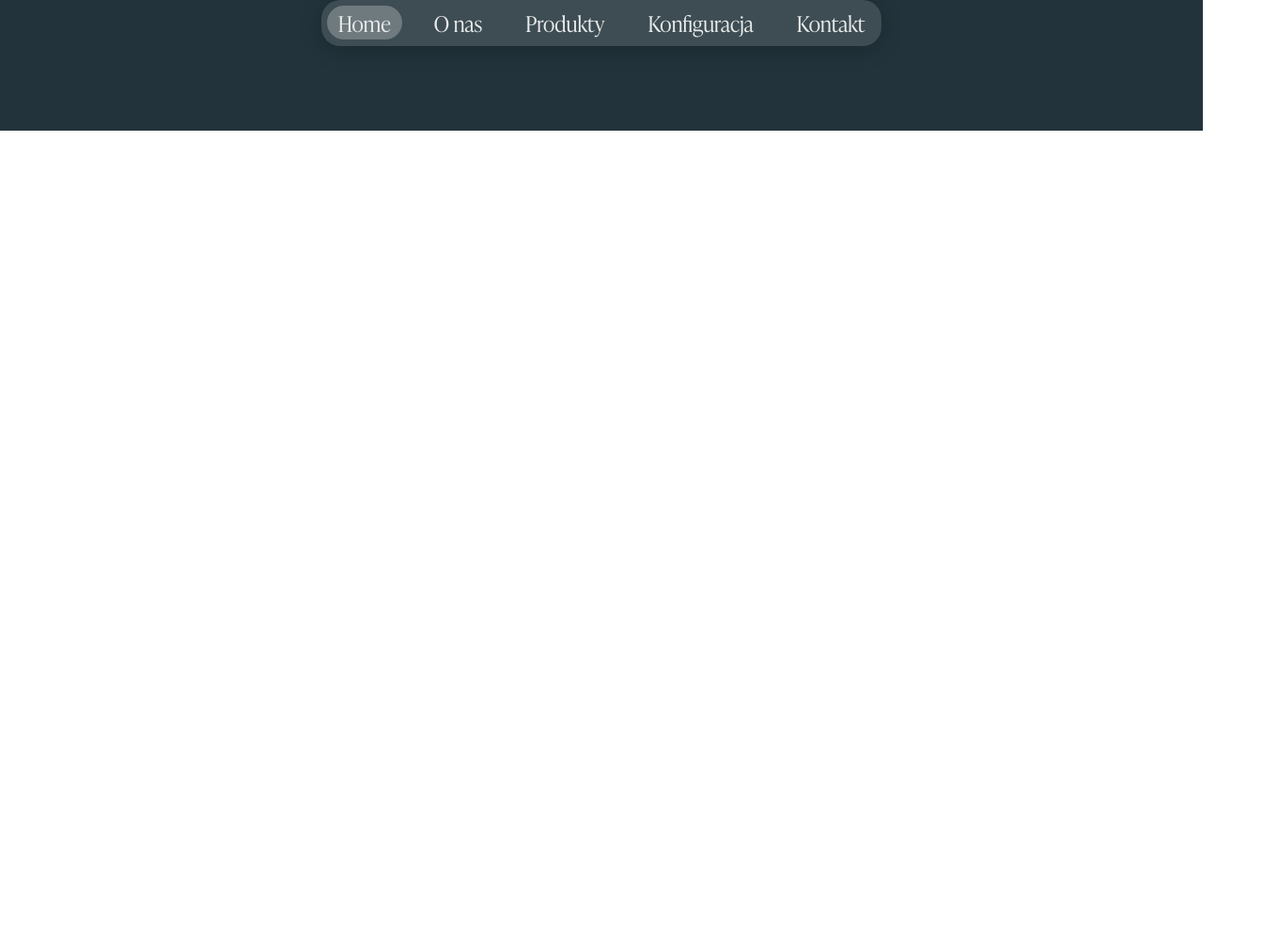
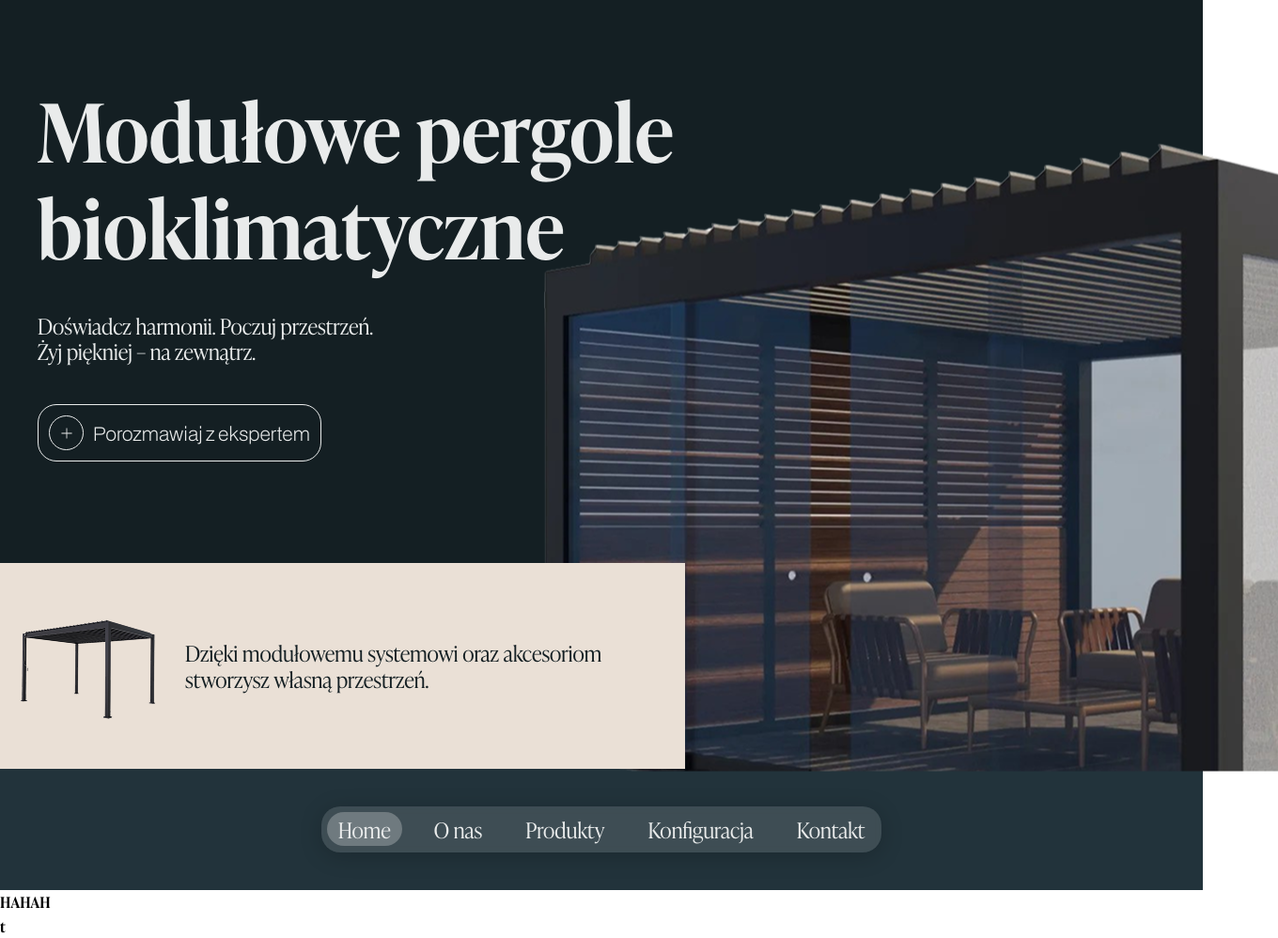
Before and after one commit to szmergonn/pergolato, a plain HTML site: page index.html in a window 1280 px wide. Shown: the whole page at 94% size, 1360 px wide, since content can reach past the window. Before the commit the page ends 800 px from the top, so only its background shows below. Drawn offline with Linux system fonts and the light colour scheme.

Commit message:
feat(hero): add initial hero section (WIP)

```diff
--- a/assets/css/base.css
+++ b/assets/css/base.css
@@ -3,13 +3,19 @@
   font-weight: 600;
 }
 
-/* .header {
-} */
+.container {
+  max-width: 1260px;
+  margin: 0 auto;
+  padding: 0 30px;
+}
 
 .header__menu {
+  display: flex;
+  flex-direction: column;
+  align-content: center;
   color: var(--color-text);
   background-color: var(--color-primary);
-  height: 139px; /* MUST BE CHANGED LATER, PROBABLY FOR PADDINGS*/
+  padding: 40px 0;
 }
 
 .header__links-list {
@@ -22,7 +28,7 @@
   background-color: rgba(255, 255, 255, 0.13);
   border-radius: 20px;
   box-shadow: var(--shadow);
-  backdrop-filter: blur(3.9px); /* JUST TOOK THE VALUE FROM FIGMA (NEED TO TEST)*/
+  backdrop-filter: blur(3.9px);
 }
 
 .header__links-list-item {
@@ -52,3 +58,104 @@
 .header__link:focus-visible {
   outline: 2px solid var(--color-white);
 }
+
+.hero {
+  position: relative;
+  min-height: 100vh;
+  display: flex;
+  flex-direction: column;
+  background-color: var(--color-bg);
+}
+
+.hero__main {
+  z-index: 1;
+}
+
+.hero__title {
+  color: var(--color-text);
+  font-size: 86px;
+  font-weight: 600;
+  line-height: var(--lh-120);
+  margin-top: 10.5vh;
+  margin-bottom: 5.3vh;
+}
+
+.hero__description {
+  color: var(--color-text);
+  font-size: 23px;
+  font-weight: 300;
+  line-height: var(--lh-120);
+  max-width: 372px;
+  margin-bottom: 5.3vh;
+}
+
+.hero__btn {
+  display: flex;
+  align-items: center;
+  gap: 10px;
+  padding: 11px;
+  background-color: transparent;
+  border: 0.5px solid var(--color-text);
+  border-radius: 20px;
+  color: var(--color-text);
+  font-family: var(--font-secondary);
+  font-size: 20px;
+  font-weight: 300;
+  cursor: pointer;
+  transition: all 0.3s ease;
+  margin-bottom: 13.5vh;
+}
+
+.hero__icon-wrapper {
+  display: flex;
+  align-items: center;
+  justify-content: center;
+  width: 37px;
+  height: 37px;
+  border: 0.5px solid var(--color-text);
+  border-radius: 50%;
+  flex-shrink: 0;
+  transition: all 0.3s ease;
+}
+
+.hero__icon {
+  width: 12px;
+  height: 12px;
+}
+
+.hero__btn:hover {
+  border: 0.5px solid var(--color-btn-hover);
+  background-color: var(--color-btn-hover);
+}
+
+.hero__btn:hover .hero__icon-wrapper {
+  border: 0.5px solid var(--color-btn-icon-hover);
+  background-color: var(--color-btn-icon-hover);
+}
+
+.hero__btn:focus-visible {
+  outline: 2px solid var(--color-white);
+}
+
+.hero__submain {
+  display: flex;
+  align-items: center;
+  max-width: 729px;
+  padding: 18px 0;
+  background-color: #eae0d6;
+  z-index: 1;
+}
+
+.hero__subtext {
+  font-size: 23px;
+  font-weight: 300;
+  color: var(--color-bg);
+  line-height: var(--lh-120);
+}
+
+.hero__image {
+  position: absolute;
+  top: 50%;
+  transform: translateY(-50%);
+  right: calc((100vw - 1440px) / 2);
+}
--- a/assets/css/variables.css
+++ b/assets/css/variables.css
@@ -4,6 +4,8 @@
     --color-bg: #141F23;
     --color-text: #E9EBEB;
     --color-white: #fff;
+    --color-btn-hover: #0C1215;
+    --color-btn-icon-hover: #1A262C;
     /* Typography */
     --font-primary: "IvyPresto Headline", serif;
     --font-secondary: "BDO Grotesk", sans-serif;
@@ -14,4 +16,7 @@
     /* Transitions */
 
     /* Container sizes */
+
+    /* Line-height */
+    --lh-120: 1.2;
 }
--- a/index.html
+++ b/index.html
@@ -17,8 +17,7 @@
     <link rel="stylesheet" href="assets/css/media.css" />
   </head>
   <body class="page">
-    <header class="header">
-
+    <!-- <header class="header">
       <nav class="header__menu">
         <ul class="header__links-list">
           <li class="header__links-list-item">
@@ -38,6 +37,57 @@
           </li>
         </ul>
       </nav>
-    </header>
+    </header> -->
+    <main>
+      <section class="hero">
+        <div class="hero__main">
+          <div class="container">
+            <h1 class="hero__title">
+              Modułowe pergole<br />
+              bioklimatyczne
+            </h1>
+            <p class="hero__description">Doświadcz harmonii. Poczuj przestrzeń. Żyj piękniej – na zewnątrz.</p>
+            <button class="hero__btn">
+              <div class="hero__icon-wrapper">
+                <img class="hero__icon" src="assets/images/icons/cross.svg" alt="plus-icon" />
+              </div>
+              <span>Porozmawiaj z ekspertem</span>
+            </button>
+          </div>
+        </div>
+
+        <div class="hero__submain">
+          <img src="assets/images/hero/hero-submain.png" alt="pergole" />
+          <span class="hero__subtext">Dzięki modułowemu systemowi oraz akcesoriom stworzysz własną przestrzeń.</span>
+        </div>
+        <img
+          class="hero__image"
+          src="assets/images/hero/hero.png"
+          alt="Nowoczesna altana ogrodowa z przeszklonymi ścianami, żaluzjami i zestawem foteli w środku"
+        />
+        <header class="header">
+          <nav class="header__menu">
+            <ul class="header__links-list">
+              <li class="header__links-list-item">
+                <a class="header__link header__link_active" href="#home">Home</a>
+              </li>
+              <li class="header__links-list-item">
+                <a class="header__link" href="#">O nas</a>
+              </li>
+              <li class="header__links-list-item">
+                <a class="header__link" href="#">Produkty</a>
+              </li>
+              <li class="header__links-list-item">
+                <a class="header__link" href="#">Konfiguracja</a>
+              </li>
+              <li class="header__links-list-item">
+                <a class="header__link" href="#">Kontakt</a>
+              </li>
+            </ul>
+          </nav>
+        </header>
+      </section>
+      <section>HAHAH</section>t
+    </main>
   </body>
 </html>
```
Also changed, not shown: assets/images/hero/hero-submain.png (added), assets/images/hero/hero.png (added), assets/images/icons/cross.svg (added).
